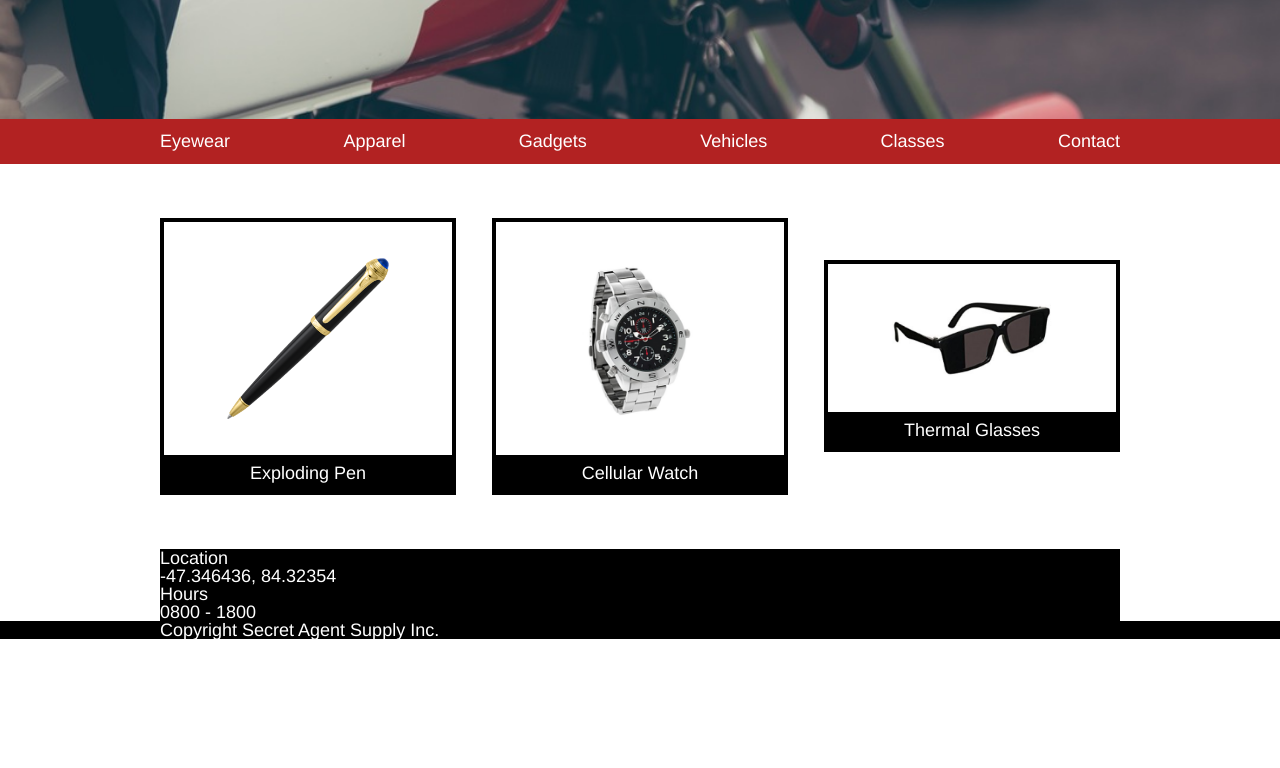
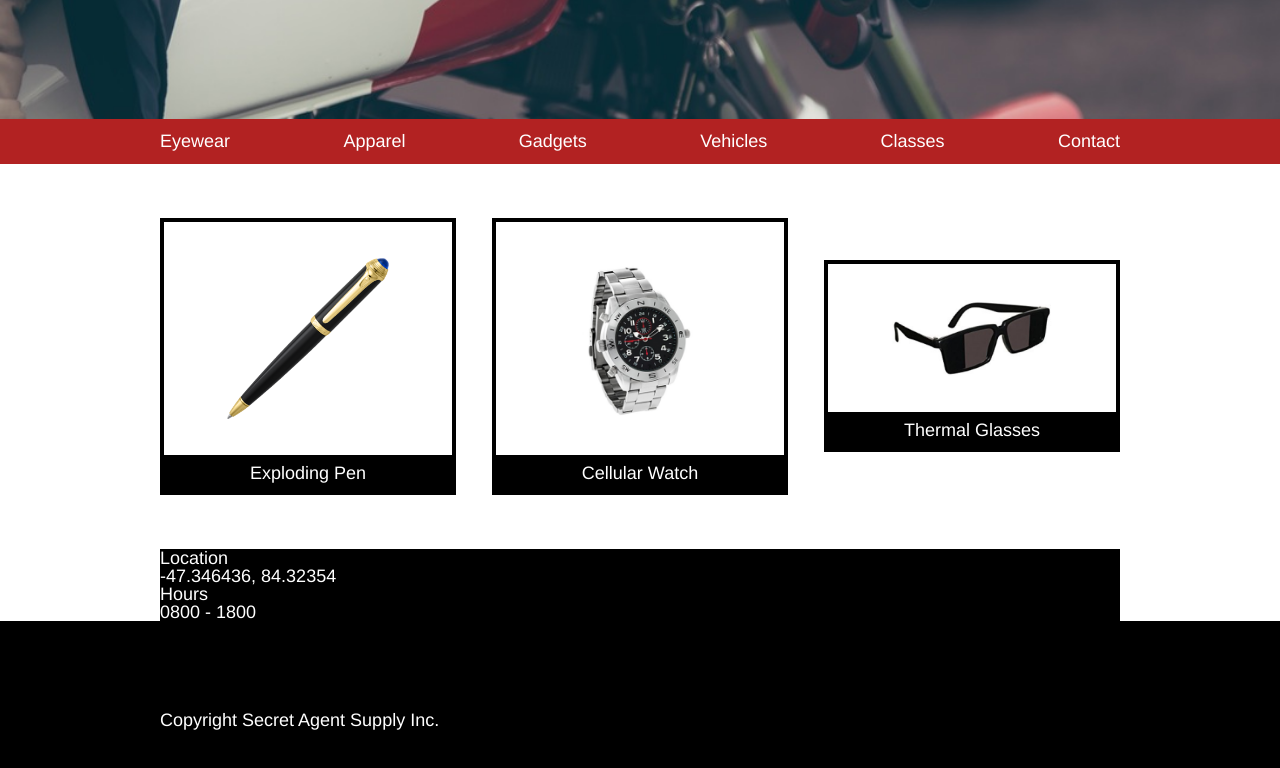
Before and after one commit to astridj/SecretAgentSupply, a plain HTML site: page index.html in a window 1280 px wide. Shown: the part 382-1150 px from the top of the page. Before the commit the page ends 1022 px from the top, so only its background shows below. Drawn offline with Linux system fonts and the light colour scheme.

Commit message:
Style footer

```diff
--- a/resources/css/style.css
+++ b/resources/css/style.css
@@ -125,6 +125,13 @@ p {
 }
 
 /* Footer Styles */
-.footer {
+footer {
+  /* Redline height notation (5rem) does not match design */
+  height: 10rem;
   text-align: left;
 }
+
+footer p {
+  position: relative;
+  top: 50%;
+}
```
